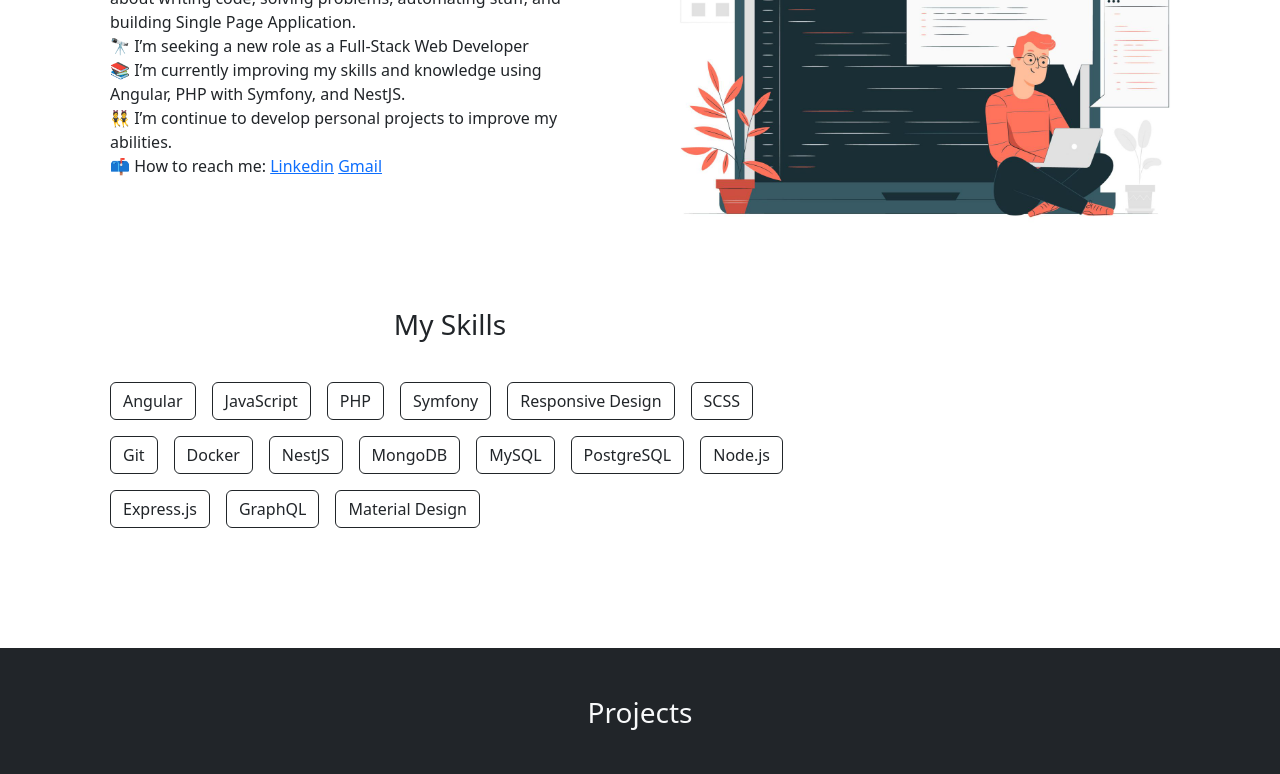
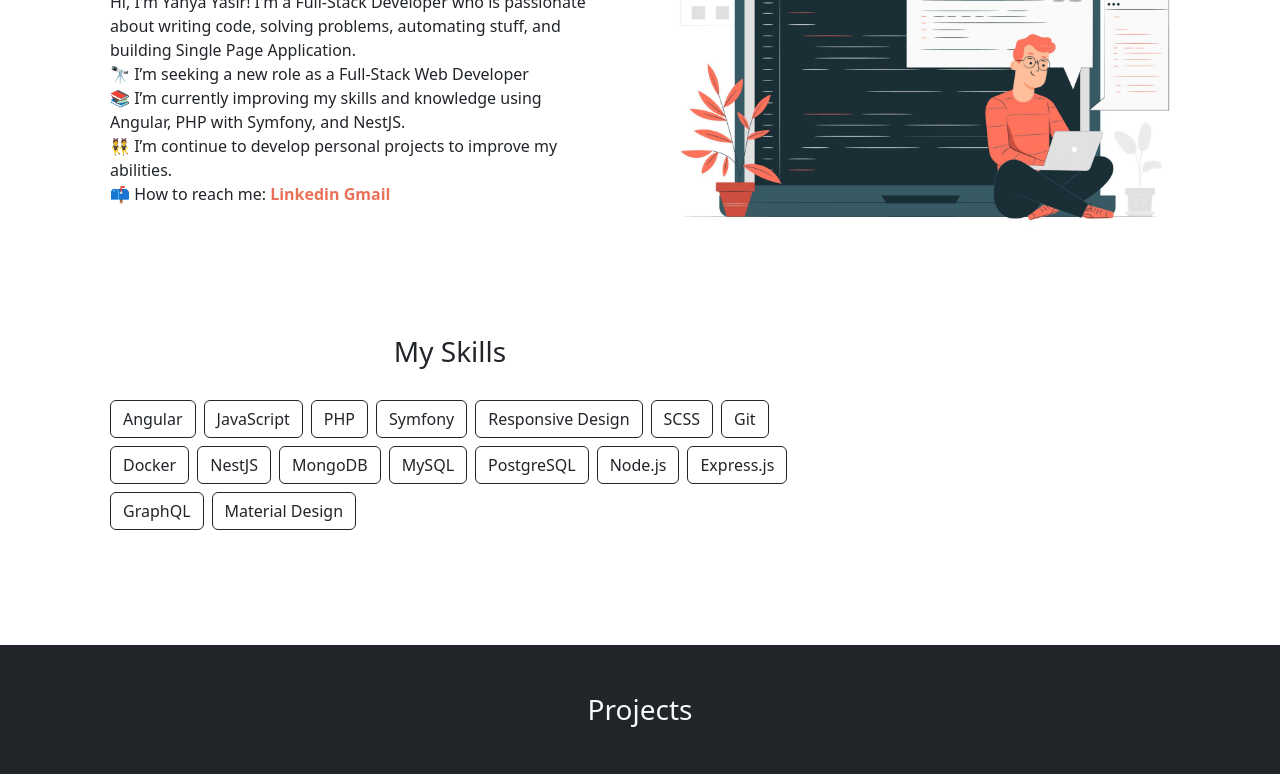
Before and after one commit to yykoca/yykoca.github.io, a React (Create React App) app: page / in a window 1280 px wide. Shown: the part 1003-1777 px from the top of the page. Built offline with nearby package versions, Linux system fonts and the light colour scheme.

Commit message:
Fix some styles in about and header components

```diff
--- a/src/App.css
+++ b/src/App.css
@@ -42,7 +42,7 @@ h1 {
 nav {
   min-height: 75px;
 }
-/* HOME STYLE */
+
 #home {
   margin-top: 75px;
   height: calc(100vh - 75px);
@@ -50,7 +50,14 @@ nav {
 }
 
 #about {
+  min-height: 100vh;
   padding-top: 75px;
+}
+
+#about a {
+  text-decoration: none;
+  font-weight: bolder;
+  color: rgb(234,113,88);
 }
 
 #home img {
@@ -95,13 +102,6 @@ nav {
   }
 }
 
-.skills-container {
-  display: flex;
-  flex-wrap: wrap;
-  gap: 1rem;
-  padding: 2rem 0;
-}
-
 .btn.btn-outline-dark:hover {
   background-color: transparent !important;
   color: black;
--- a/src/components/Header.jsx
+++ b/src/components/Header.jsx
@@ -3,7 +3,8 @@ import { Navbar, Container, Nav, Image } from 'react-bootstrap';
 
 function Header() {
     const scrollToTop = () => {
-        window.scrollTo({top:0, behavior: 'smooth'})
+        window.scrollTo({top:0, behavior: 'smooth'});
+        window.history.replaceState(null, null, window.location.pathname);
     };
 
     return (
@@ -13,7 +14,7 @@ function Header() {
                 <Navbar.Toggle aria-controls="responsive-navbar-nav" />
                 <Navbar.Collapse id="responsive-navbar-nav" className="justify-content-end">
                     <Nav>
-                        <Nav.Link onClick={scrollToTop}>Home</Nav.Link>
+                        <Nav.Link href="#" onClick={scrollToTop}>Home</Nav.Link>
                         <Nav.Link href="#about">About</Nav.Link>
                         <Nav.Link href="#experience">Experience</Nav.Link>
                         <Nav.Link href="#project">Project</Nav.Link>
--- a/src/pages/About.jsx
+++ b/src/pages/About.jsx
@@ -5,8 +5,8 @@ function About() {
     const skills = ["Angular", "JavaScript", "PHP", "Symfony", "Responsive Design", "SCSS", "Git", "Docker", "NestJS", "MongoDB", "MySQL", "PostgreSQL", "Node.js", "Express.js", "GraphQL", "Material Design"]
 
     return (
-        <Container id="about" >
-            <Row className="justify-content-center">
+        <Container id="about" className="d-flex flex-column justify-content-center">
+            <Row className="d-flex align-items-center">
                 <Col lg="6" className="p-4">
                     <Card className="shadow-none bg-transparent border-0">
                         <Card.Body>
@@ -30,12 +30,12 @@ function About() {
                     />
                 </Col>
             </Row>
-            <Row className="d-flex flex-wrap justify-content-start">
+            <Row className="d-flex flex-wrap mt-4">
                 <Col lg="8" className="p-4">
-                    <Card className="border-0">
+                    <Card className="border-0 bg-transparent">
                         <Card.Body>
                             <Card.Title as="h3" className="text-center">My Skills</Card.Title>
-                            <div className="skills-container">
+                            <div className="d-flex flex-wrap gap-2 py-4">
                                 {
                                     skills.map((skill, idx) => {
                                         return (
```
